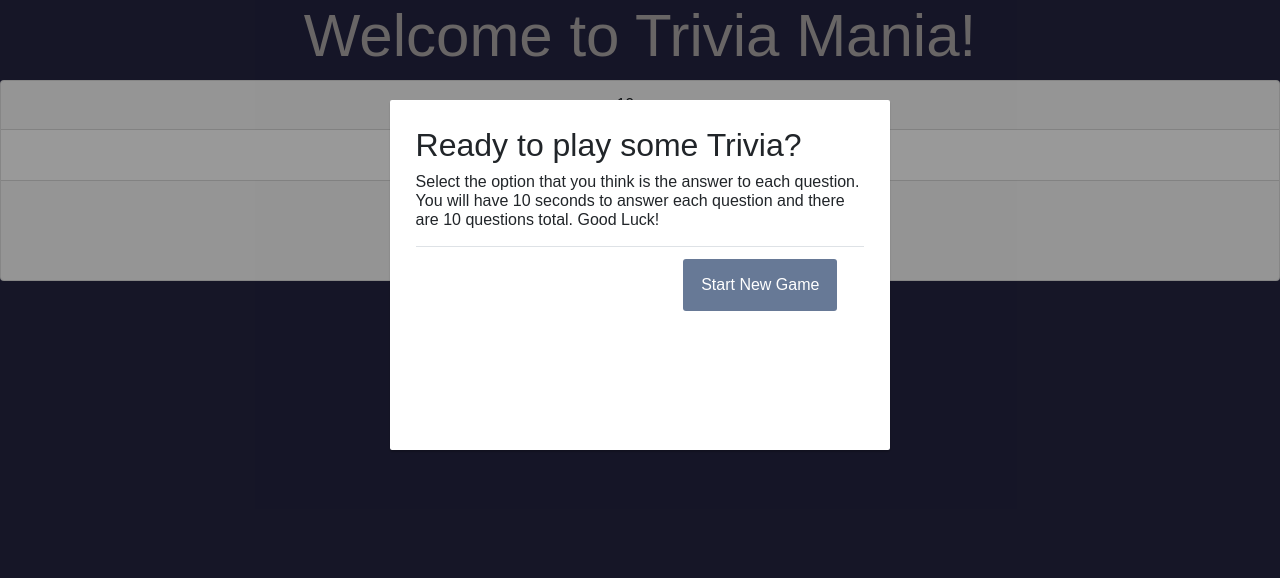
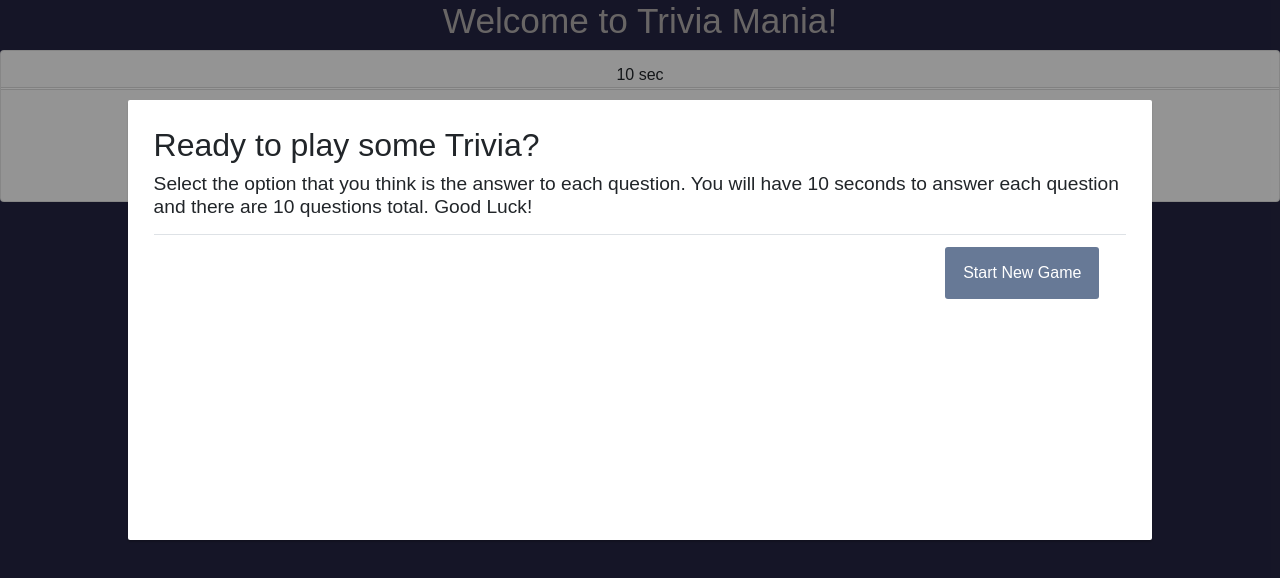
Before and after one commit to lilspikey333/projectOne, a plain HTML site: page index.html in a window 1280 px wide. Drawn offline with nearby package versions, Linux system fonts and the light colour scheme.

Commit message:
fixed scrolling issue for different media

```diff
--- a/style.css
+++ b/style.css
@@ -6,24 +6,31 @@ body {
 .title {
   color: rgb(173, 169, 169);
   text-align: center;
-  font-size: 60px;
+  font-size: 2.2em;
 }
 
 .game-board {
   padding-bottom: 150px;
-  padding-top: 0;
 }
+
+.card-body {
+  height: 75%;
+  padding: 0;
+  margin: 0;
+}
+.card-header {
+  margin-bottom: 0;
+  padding-bottom: 0;
+}
+
 .question {
-  font-size: x-large;
+  font-size: 1em;
   padding: 15% 15px 15% 15px;
   margin: 15px auto;
 }
 
-.card-body {
-}
-
 .answer {
-  font-size: large;
+  font-size: 1em;
   margin: 15px;
   padding: 15px;
 }
@@ -37,13 +44,6 @@ body {
   margin: 0px 15px 30px 15px;
 }
 
-.score-board {
-  position: absolute;
-  bottom: 0;
-  width: 100%;
-  height: 100px;
-}
-
 #results-modal {
   background-color: rgba(0, 0, 0, 0.4);
   position: fixed;
@@ -55,6 +55,7 @@ body {
   overflow: auto;
   display: none;
   text-align: center;
+  font-size: 1.2em;
 }
 
 #modal {
@@ -67,22 +68,19 @@ body {
   z-index: 1;
   overflow: auto;
   display: block;
+  font-size: 1.2em;
 }
 
 .modal-text {
   font-family: Arial, Helvetica, sans-serif;
   background-color: white;
-  height: 350px;
-  width: 500px;
+  height: 55%;
+  width: 80%;
   border-radius: 2px;
   margin: 100px auto;
   box-shadow: 0 2px 2px rgba(0, 0, 0, 0.2);
   padding: 2%;
   line-height: 120%;
-}
-
-.modal-footer {
-  text-align: center;
 }
 
 .modal-button {
@@ -95,3 +93,5 @@ body {
   font-family: "Arial";
   cursor: pointer;
 }
+
+/* add a media query here */
```
